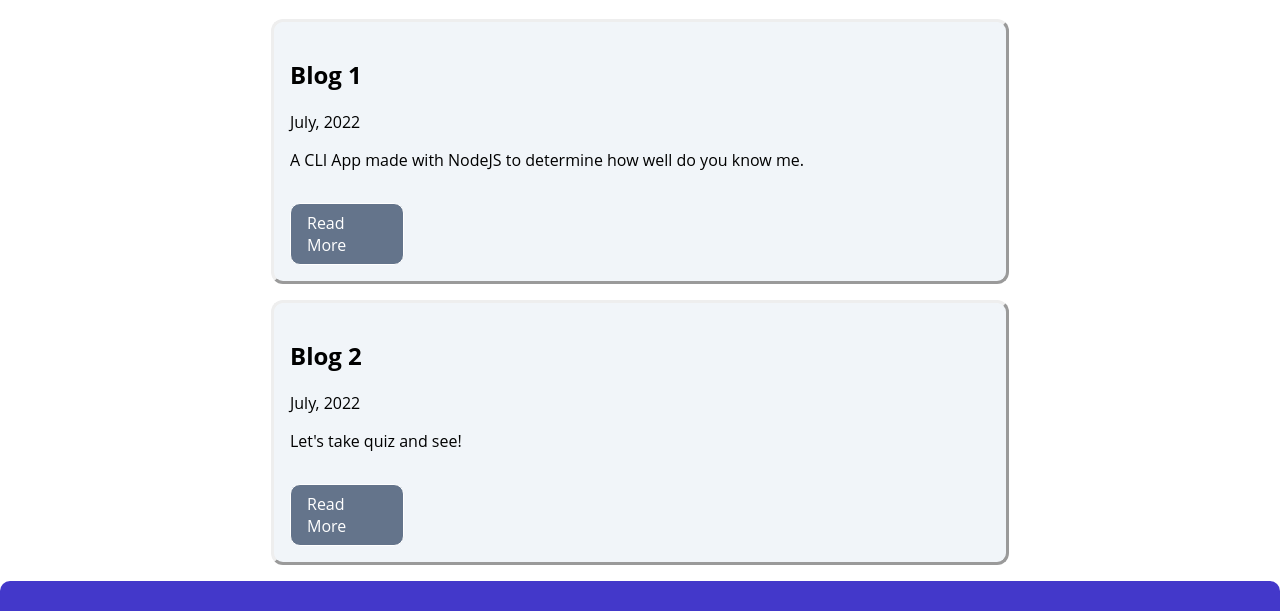
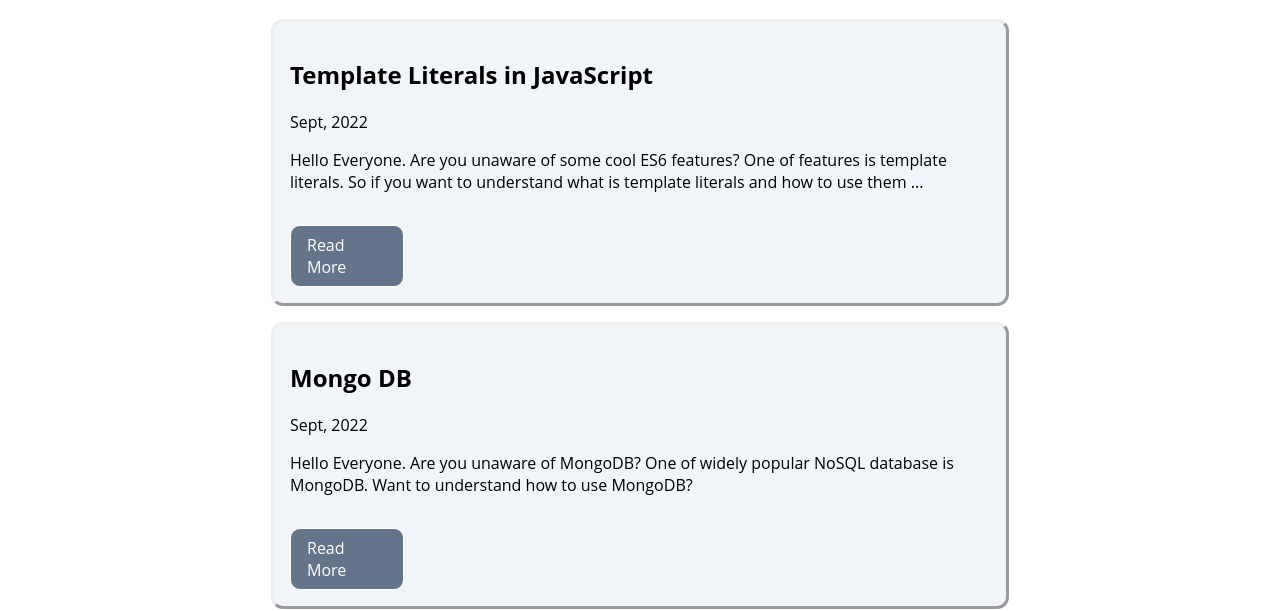
Before and after one commit to LundPiyush/portfolio-piyushlund, a plain HTML site: page blogs.html in a window 1280 px wide. Shown: the part 219-830 px from the top of the page. Drawn offline with Linux system fonts and the light colour scheme; a web font is replaced by a local one.

Commit message:
feat(): added blogs section

```diff
--- a/blogs.html
+++ b/blogs.html
@@ -34,19 +34,19 @@
 
     <h1 class="projects-heading">My Blogs</h1>
     <section class="border-container">
-        <h1>Blog 1</h1>
-        <spam>July, 2022</spam>
-        <p class="projects-description">A CLI App made with NodeJS to determine how well do you know me.</p>
+        <h1>Template Literals in JavaScript</h1>
+        <spam>Sept, 2022</spam>
+        <p class="projects-description">Hello Everyone. Are you unaware of some cool ES6 features? One of features is template literals. So if you want to understand what is template literals and how to use them ... </p>
 
-        <a class="link link-primary" href="/">Read More</a>
+        <a class="link link-primary" target="_blank" href="https://piyushlundblogs.hashnode.dev/template-literals-in-javascript">Read More</a>
 
     </section>
 
     <section class="border-container">
-        <h1>Blog 2</h1>
-        <spam>July, 2022</spam>
-        <p class="projects-description">Let's take quiz and see!</p>
-        <a class="link link-primary" href="/">Read More</a>
+        <h1>Mongo DB</h1>
+        <spam>Sept, 2022</spam>
+        <p class="projects-description">Hello Everyone. Are you unaware of MongoDB? One of widely popular NoSQL database is MongoDB. Want to understand how to use MongoDB?</p>
+        <a class="link link-primary" target="_blank" href="https://piyushlundblogs.hashnode.dev/mongodb-basics">Read More</a>
     </section>
 
     </div>
```
